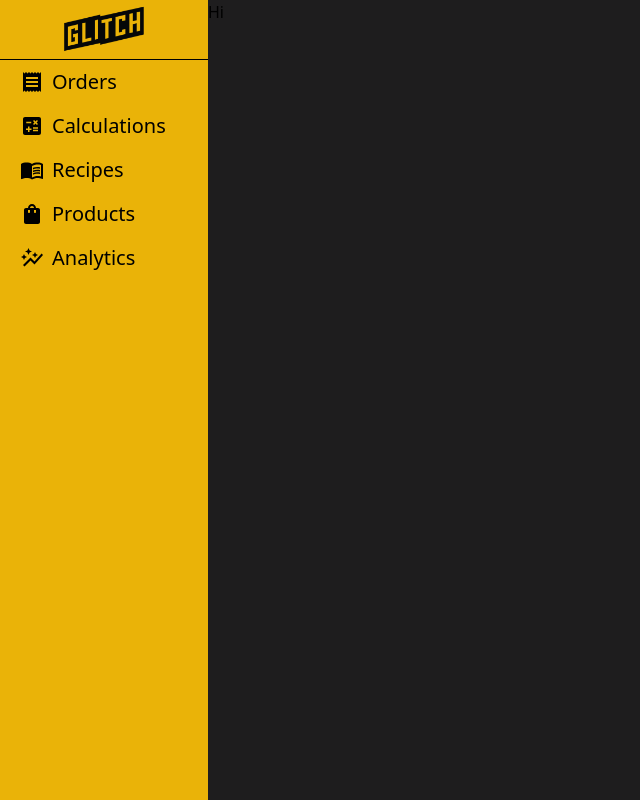
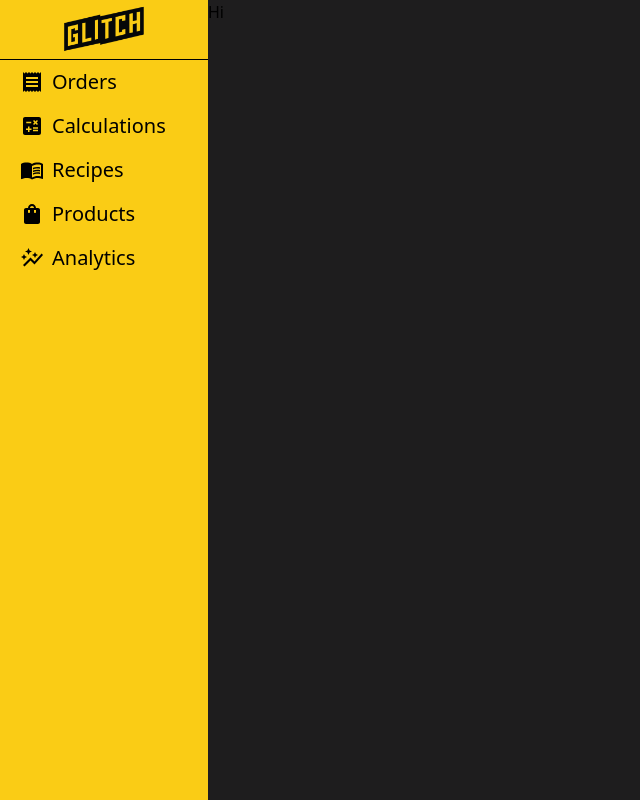
Before and after one commit to Demnu/NewGlitchFrontEnd, a React (Create React App) app: page / in a window 1280 px wide. Shown: the whole page, without its empty margins (0-640 px from the left). Built offline with nearby package versions, Linux system fonts and the light colour scheme.

Commit message:
Made dashboard color a brighter yellow to match Glitch's website

```diff
--- a/src/App.js
+++ b/src/App.js
@@ -33,7 +33,6 @@ function App() {
     });
   };
 
-  const [linkName, setLinkName] = useState();
   return (
     <>
       <BrowserRouter>
--- a/src/Components/Dashboard/Dashboard.jsx
+++ b/src/Components/Dashboard/Dashboard.jsx
@@ -1,4 +1,4 @@
-import React, { useState } from "react";
+import React from "react";
 import { Link } from "react-router-dom";
 import logo from "./logo.png";
 import DashBoardLink from "./DashboardLink";
@@ -18,8 +18,8 @@ const Dashboard = ({ links, setSelectedLink }) => {
 
   return (
     <>
-      <div className=" h-screen bg-yellow-500  w-52 pt-1">
-        <div className="flex justify-center">
+      <div className=" h-screen bg-yellow-400  w-52 pt-1">
+        <div className="flex bgy justify-center">
           <img src={logo} alt="Glitch" className=" w-2/5" />
         </div>
         <hr className=" border-black shadow-xl" />
--- a/src/Components/Dashboard/DashboardLink.jsx
+++ b/src/Components/Dashboard/DashboardLink.jsx
@@ -2,8 +2,8 @@ import React from "react";
 const DashBoardLink = ({ selected, title, icon: Icon }) => {
   return (
     <li
-      className={`${selected === true ? "bg-yellow-400" : "bg-yellow-500"} ${
-        selected === false && "hover:bg-yellow-600"
+      className={`${selected === true ? "bg-yellow-300" : "bg-yellow-400"} ${
+        selected === false && "hover:bg-yellow-500"
       } text-xl  py-2 px-5  flex justify-start items-center cursor-pointer`}
     >
       {Icon && <Icon className=" mr-2" />}
--- a/src/Components/Orders/Orders.jsx
+++ b/src/Components/Orders/Orders.jsx
@@ -55,11 +55,13 @@ const Orders = ({ selectLink }) => {
       },
     },
   ];
+
   return (
     <div className=" bg-slate-100 h-screen flex flex-col  ">
       <div className=" w-auto flex justify-center">
         <CalculateButton selectedOrders={selectedOrders} />
       </div>
+
       <div className=" flex-grow bg-white mx-2  ">
         <DataGrid
           loading={loading}
```
